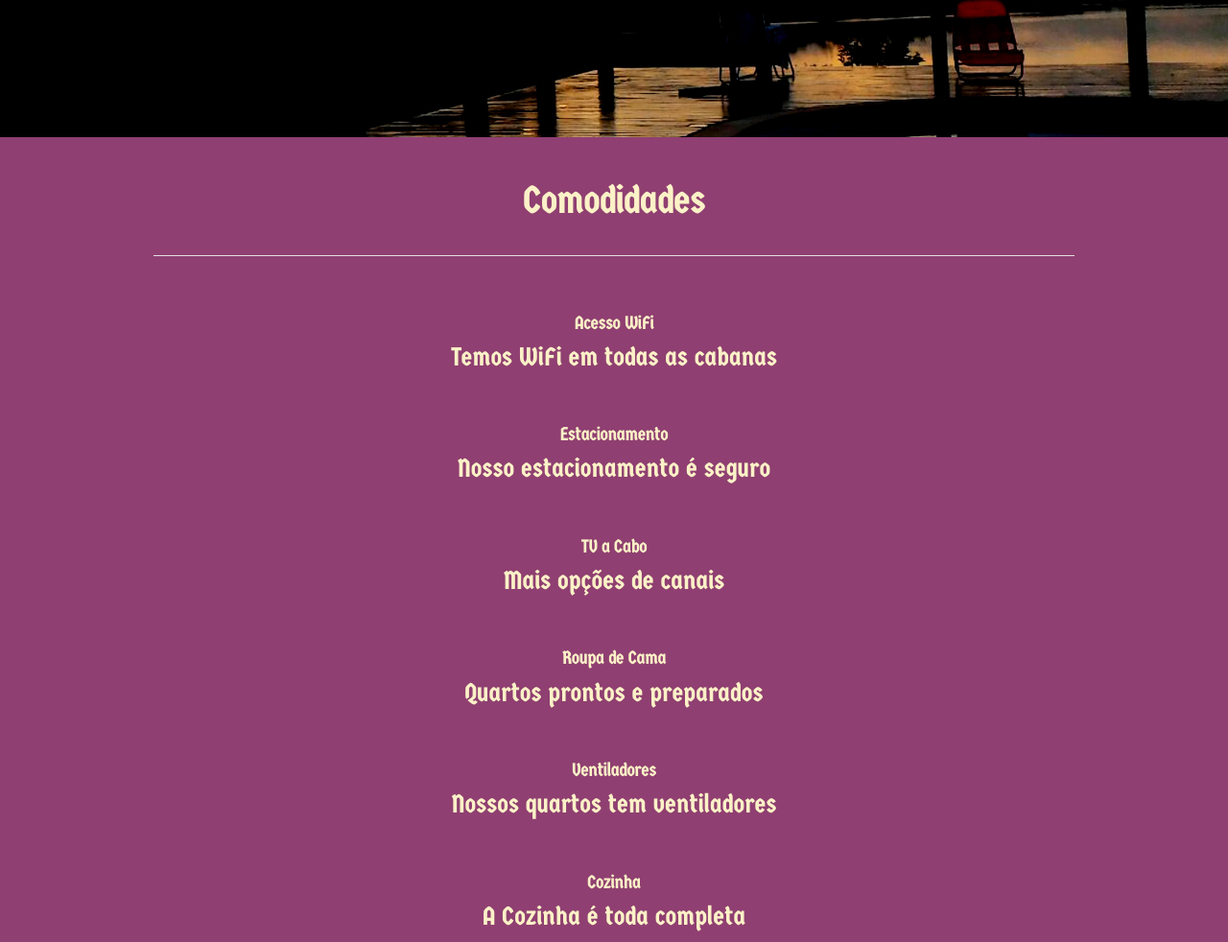
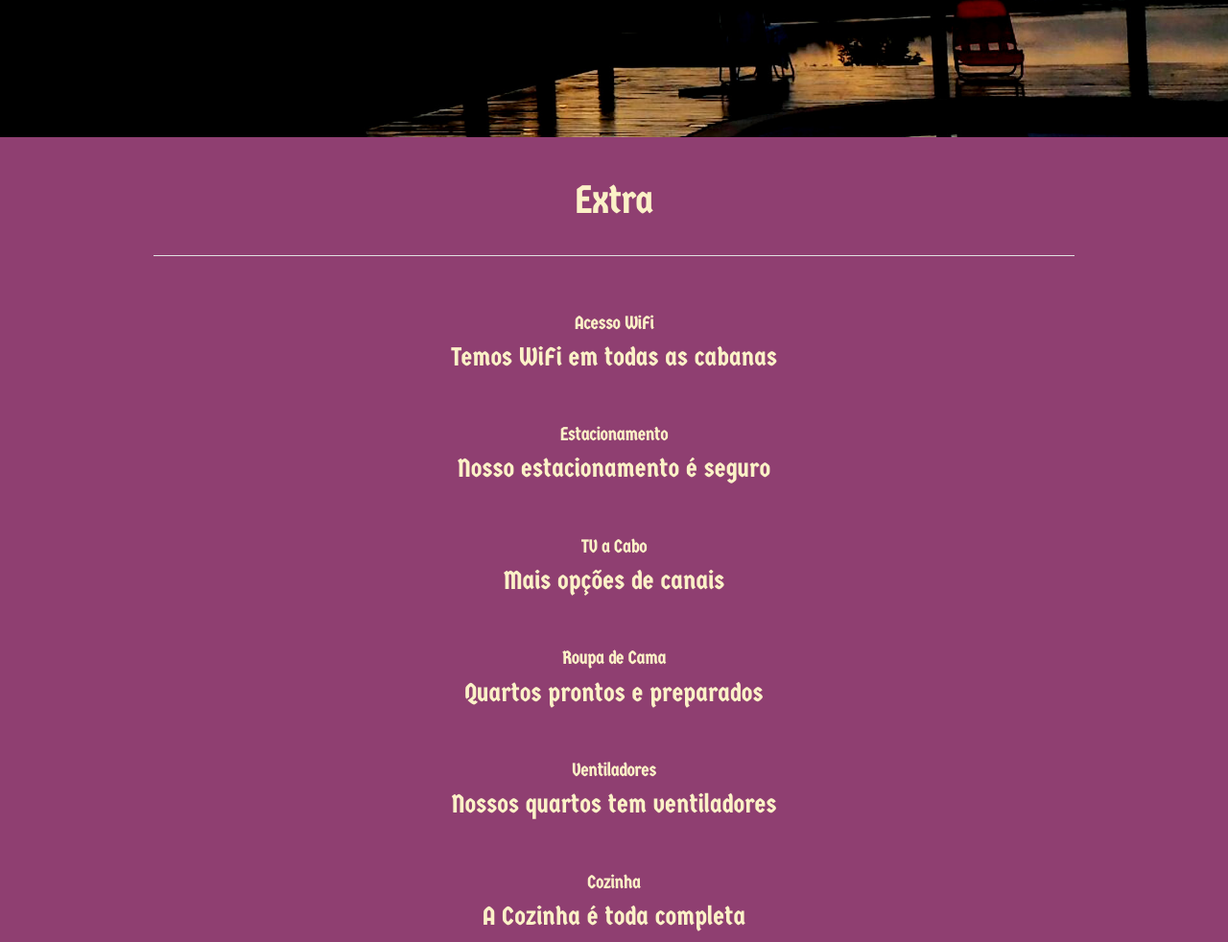
Before and after one commit to FelipeNas/ibizaquera.github.io, a plain HTML site: page index.html in a window 1280 px wide. Shown: the part 3932-4914 px from the top of the page at 96% size. Drawn offline with Linux system fonts and the light colour scheme; a web font is replaced by a local one.

Commit message:
Alterado comodidade por extra

```diff
--- a/index.html
+++ b/index.html
@@ -164,7 +164,7 @@
       <div class="container">
 
         <div class="row">
-          <h4 class="extra-titulo">Comodidades</h4>
+          <h4 class="extra-titulo">Extra</h4>
           <hr />
         </div>
 
```
